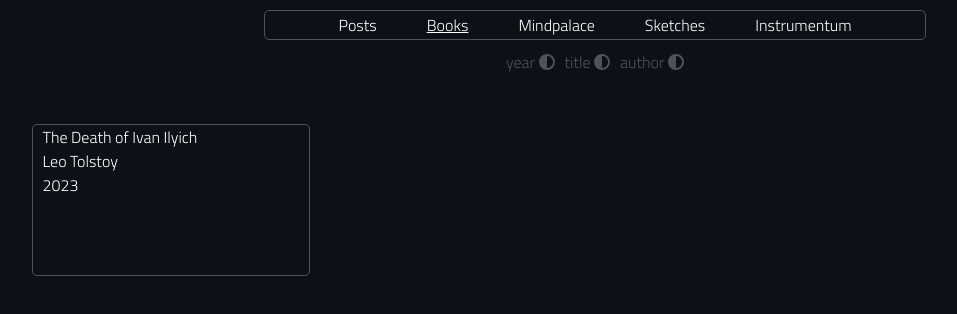
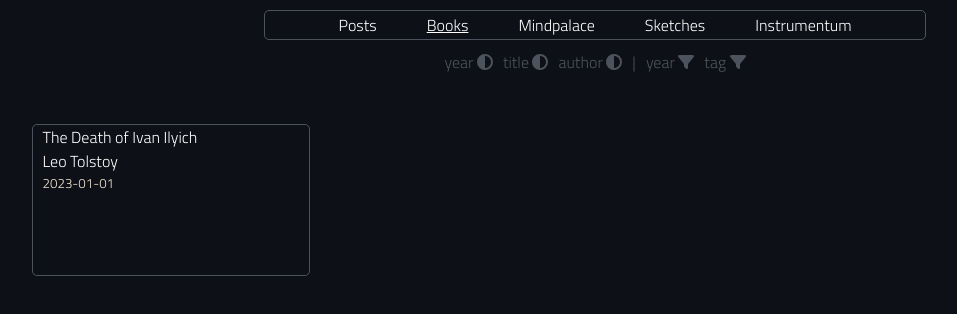
Before and after one commit to Zonotora/zonotora.github.io, a Next.js app: page /books in a window 1280 px wide. Shown: the top 314 px of the page, without its empty margins (45-1002 px from the left). Built offline with nearby package versions, Linux system fonts and the light colour scheme; a web font is replaced by a local one.

Commit message:
Enable predicate for filter

```diff
--- a/components/book-header.tsx
+++ b/components/book-header.tsx
@@ -1,23 +1,53 @@
 import { FontAwesomeIcon } from "@fortawesome/react-fontawesome";
 import {
-  faCalendarDays,
   faArrowUpAZ,
   faArrowDownAZ,
   faCircleHalfStroke,
   faFilter,
 } from "@fortawesome/free-solid-svg-icons";
-import { Lexicographical, toggle, Filter } from "../interfaces/book";
+import {
+  Lexicographical,
+  toggle,
+  Filter,
+  ValidPredicates,
+  Predicate,
+} from "../interfaces/book";
+import { useState } from "react";
 
 type Props = {
   filter: Filter;
   setFilter: any;
+  validPredicates: ValidPredicates;
 };
 
-const BookHeader = ({ filter, setFilter }: Props) => {
+const BookHeader = ({ filter, setFilter, validPredicates }: Props) => {
+  const [predicateOptions, setPredicateOptions] = useState<string[][]>([]);
+  const [currentPredicate, setCurrentPredicate] = useState<string>("");
+
   const setFilterOrder = (key: string, order: Lexicographical) => {
     setFilter((prev: Filter) => ({
       ...prev,
-      [key]: order,
+      sort: {
+        ...prev.sort,
+        [key]: order,
+      },
+    }));
+  };
+
+  const setFilterPredicate = (key: string, value: string) => {
+    if (!key) return;
+
+    const prev = filter.predicate[key as keyof Predicate];
+    if (prev === value) {
+      value = "";
+    }
+
+    setFilter((prev: Filter) => ({
+      ...prev,
+      predicate: {
+        ...prev.predicate,
+        [key]: value,
+      },
     }));
   };
 
@@ -32,38 +62,93 @@ const BookHeader = ({ filter, setFilter }: Props) => {
     }
   };
 
-  const active = (key: Lexicographical) => {
+  const activeSort = (key: Lexicographical) => {
     return `icon${key !== Lexicographical.None ? " active" : ""}`;
   };
 
+  const activePredicate = (key: string) => {
+    let name = "icon";
+    if (key === currentPredicate)
+      name += predicateOptions.length > 0 ? " active" : "";
+    return name;
+  };
+
+  const activePredicateValue = (key: string, value: string) => {
+    let name = "icon";
+    if (value === filter.predicate[key as keyof Predicate]) name += " active";
+    return name;
+  };
+
   const titleSort = () => {
-    const order = toggle(filter.title);
+    const order = toggle(filter.sort.title);
     setFilterOrder("title", order);
   };
 
   const authorSort = () => {
-    const order = toggle(filter.author);
+    const order = toggle(filter.sort.author);
     setFilterOrder("author", order);
   };
 
   const yearSort = () => {
-    const order = toggle(filter.yearSort);
-    setFilterOrder("yearSort", order);
+    const order = toggle(filter.sort.year);
+    setFilterOrder("year", order);
+  };
+
+  const basePredicate = (key: string, values: Set<string>) => {
+    if (currentPredicate !== key) {
+      const tValues = Array.from(values);
+      tValues.sort();
+      setPredicateOptions(tValues.map((value) => [key, value]));
+      setCurrentPredicate(key);
+    } else {
+      setPredicateOptions([]);
+      setCurrentPredicate("");
+    }
+  };
+
+  const yearPredicate = () => {
+    basePredicate("year", validPredicates.year);
+  };
+
+  const tagPredicate = () => {
+    basePredicate("tag", validPredicates.tags);
   };
 
   return (
     <div className="book-header">
-      <span className={active(filter.yearSort)} onClick={yearSort}>
-        year <FontAwesomeIcon icon={icon(filter.yearSort)} />
-      </span>
-
-      <span className={active(filter.title)} onClick={titleSort}>
-        title <FontAwesomeIcon icon={icon(filter.title)} />
-      </span>
-
-      <span className={active(filter.author)} onClick={authorSort}>
-        author <FontAwesomeIcon icon={icon(filter.author)} />
-      </span>
+      <div className="book-header-main">
+        <span className={activeSort(filter.sort.year)} onClick={yearSort}>
+          year <FontAwesomeIcon icon={icon(filter.sort.year)} />
+        </span>
+        <span className={activeSort(filter.sort.title)} onClick={titleSort}>
+          title <FontAwesomeIcon icon={icon(filter.sort.title)} />
+        </span>
+        <span className={activeSort(filter.sort.author)} onClick={authorSort}>
+          author <FontAwesomeIcon icon={icon(filter.sort.author)} />
+        </span>
+        |
+        <span className={activePredicate("year")} onClick={yearPredicate}>
+          year <FontAwesomeIcon icon={faFilter} />
+        </span>
+        <span className={activePredicate("tag")} onClick={tagPredicate}>
+          tag <FontAwesomeIcon icon={faFilter} />
+        </span>
+      </div>
+      {predicateOptions ? (
+        <div className="book-header-secondary">
+          {predicateOptions.map(([key, option]) => (
+            <span
+              key={option}
+              className={activePredicateValue(key, option)}
+              onClick={() => setFilterPredicate(key, option)}
+            >
+              {option}
+            </span>
+          ))}
+        </div>
+      ) : (
+        <></>
+      )}
     </div>
   );
 };
--- a/components/book-preview.tsx
+++ b/components/book-preview.tsx
@@ -12,7 +12,7 @@ const BookPreview = ({ book, summary, slug }: Props) => {
     <div className={`book-preview${summary ? " summary" : ""}`}>
       <div>{book.title}</div>
       <div>{book.author}</div>
-      <div>{book.yearRead}</div>
+      <div style={{ fontSize: "10pt", color: "antiquewhite" }}>{book.date}</div>
     </div>
   );
   const withLink = <Link href={`/books/${slug}`}>{content}</Link>;
--- a/data/books.json
+++ b/data/books.json
@@ -2,10 +2,11 @@
   {
     "author": "Leo Tolstoy",
     "country": "Russia",
+    "date": "2023-01-01",
     "language": "Russian",
     "pages": 77,
+    "tags": ["Bokklubben World Library"],
     "title": "The Death of Ivan Ilyich",
-    "year": "1886",
-    "yearRead": "2023"
+    "year": "1886"
   }
 ]
--- a/pages/books/index.tsx
+++ b/pages/books/index.tsx
@@ -8,6 +8,7 @@ import {
   BookPreviewType,
   Filter,
   Lexicographical,
+  ValidPredicates,
 } from "../../interfaces/book";
 import { useEffect, useState } from "react";
 
@@ -19,10 +20,19 @@ export const Home = ({ summaries }: Props) => {
   const [slugs, setSlugs] = useState<{ [id: string]: string }>({});
   const [activeBooks, setActiveBooks] = useState<BookPreviewType[]>(books);
   const [filter, setFilter] = useState<Filter>({
-    title: Lexicographical.None,
-    author: Lexicographical.None,
-    yearSort: Lexicographical.None,
-    yearFilter: undefined,
+    sort: {
+      title: Lexicographical.None,
+      author: Lexicographical.None,
+      year: Lexicographical.None,
+    },
+    predicate: {
+      year: undefined,
+      tag: undefined,
+    },
+  });
+  const [validPredicates, setValidPredicates] = useState<ValidPredicates>({
+    year: new Set(),
+    tags: new Set(),
   });
 
   useEffect(() => {
@@ -32,34 +42,47 @@ export const Home = ({ summaries }: Props) => {
       tSlugs[key] = summary.slug;
     }
     setSlugs(tSlugs);
+
+    const tPredicates = { year: new Set<string>(), tags: new Set<string>() };
+    for (const book of books) {
+      const year = book.date.slice(0, 4);
+      tPredicates.year.add(year);
+      for (const tag of book.tags) {
+        tPredicates.tags.add(tag);
+      }
+    }
+    setValidPredicates(tPredicates);
   }, []);
 
   useEffect(() => {
     const predicate = (book: BookPreviewType) => {
       let ret = true;
-      if (filter.yearFilter) {
-        ret &&= book.yearRead === filter.yearFilter;
+      if (filter.predicate.year) {
+        ret &&= book.date.slice(0, 4) === filter.predicate.year;
+      }
+      if (filter.predicate.tag) {
+        ret &&= book.tags.includes(filter.predicate.tag);
       }
       return ret;
     };
 
     const compareFn = (a: BookPreviewType, b: BookPreviewType) => {
       let ret = 0;
-      if (filter.yearSort !== Lexicographical.None) {
+      if (filter.sort.year !== Lexicographical.None) {
         ret ||=
-          filter.yearSort === Lexicographical.AZ
-            ? a.yearRead.localeCompare(b.yearRead)
-            : b.yearRead.localeCompare(a.yearRead);
+          filter.sort.year === Lexicographical.AZ
+            ? a.date.localeCompare(b.date)
+            : b.date.localeCompare(a.date);
       }
-      if (filter.title !== Lexicographical.None) {
+      if (filter.sort.title !== Lexicographical.None) {
         ret ||=
-          filter.title === Lexicographical.AZ
+          filter.sort.title === Lexicographical.AZ
             ? a.title.localeCompare(b.title)
             : b.title.localeCompare(a.title);
       }
-      if (filter.author !== Lexicographical.None) {
+      if (filter.sort.author !== Lexicographical.None) {
         ret ||=
-          filter.author === Lexicographical.AZ
+          filter.sort.author === Lexicographical.AZ
             ? a.author.localeCompare(b.author)
             : b.author.localeCompare(a.author);
       }
@@ -73,7 +96,11 @@ export const Home = ({ summaries }: Props) => {
   return (
     <div className="main">
       <Header active="books" />
-      <BookHeader filter={filter} setFilter={setFilter} />
+      <BookHeader
+        filter={filter}
+        setFilter={setFilter}
+        validPredicates={validPredicates}
+      />
 
       <div className="books">
         {activeBooks.map((book) => (
--- a/styles/globals.css
+++ b/styles/globals.css
@@ -141,16 +141,21 @@ header {
   border-color: antiquewhite;
 }
 
-.book-header {
+.book-header-main,
+.book-header-secondary {
   margin-top: 10px;
   display: flex;
   flex-direction: row;
   justify-content: center;
   gap: 10px;
+  color: var(--border-color);
+}
+
+.book-header-secondary {
+  margin-top: 0px;
 }
 
 .icon {
-  color: var(--border-color);
   cursor: pointer;
 }
 
```
Also changed, not shown: interfaces/book.ts (+19 -4 lines).
